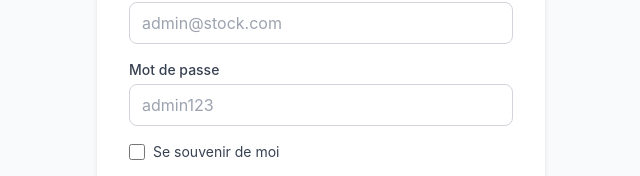
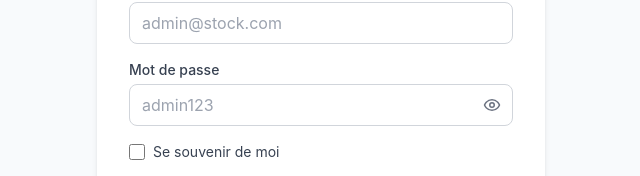
Before and after one commit to projet-d-intergiciel/frontend, a React app: page /login in a window 1280 px wide. Shown: the part 286-462 px from the top of the page, without its empty margins (319-959 px from the left). Built offline with nearby package versions, Linux system fonts and the light colour scheme; no server answers; the HTML template or start-up script is replaced by a standard one.

Commit message:
merging with orders

```diff
--- a/src/App.jsx
+++ b/src/App.jsx
@@ -67,14 +67,36 @@
             </PrivateRoute>
           } />
 
-          {/* Redirection par défaut */}
-          <Route path="/" element={<Navigate to="/dashboard" replace />} />
-          <Route path="/produits" element={<Navigate to="/stock" replace />} />
-          <Route path="/commandes" element={<Navigate to="/stock" replace />} />
-          <Route path="/notifications" element={<Navigate to="/dashboard" replace />} />
-            <Route path="/commandes" element={<OrderListPage />} />
-            <Route path="/orders/new" element={<NewOrderPage />} />
-            <Route path="/orders/:id" element={<OrderDetailPage />} />
+
+            <Route path="/commandes" element={
+              <PrivateRoute>
+                <RoleGuard allowedRoles={['ADMIN', 'GESTIONNAIRE']}>
+                    <Layout>
+                      <OrderListPage />
+                    </Layout>
+                  </RoleGuard>
+            </PrivateRoute>
+              } />
+
+            <Route path="/orders/new" element={
+              <PrivateRoute>
+                <RoleGuard allowedRoles={['ADMIN', 'GESTIONNAIRE']}>
+                    <Layout>
+                      <NewOrderPage />
+                    </Layout>
+                  </RoleGuard>
+            </PrivateRoute>
+              } />
+
+            <Route path="/orders/:id" element={
+              <PrivateRoute>
+                <RoleGuard allowedRoles={['ADMIN', 'GESTIONNAIRE']}>
+                    <Layout>
+                      <OrderDetailPage />
+                    </Layout>
+                  </RoleGuard>
+            </PrivateRoute>
+              } />
         </Routes>
       </StockProvider>
     </BrowserRouter>
--- a/src/pages/Login/Login.jsx
+++ b/src/pages/Login/Login.jsx
@@ -1,5 +1,6 @@
 // src/pages/Login/Login.jsx
 import { useState } from 'react';
+import { Eye, EyeOff } from 'lucide-react';
 import { useNavigate } from 'react-router-dom';
 import authService from '../../services/authService';
 
@@ -7,6 +8,7 @@
   const navigate = useNavigate();
   const [email, setEmail] = useState('');
   const [password, setPassword] = useState('');
+   const [showPassword, setShowPassword] = useState(false);
   const [rememberMe, setRememberMe] = useState(false);
   const [error, setError] = useState('');
   const [loading, setLoading] = useState(false);
@@ -64,14 +66,23 @@
             <label className="block text-sm font-medium text-gray-700 mb-1">
               Mot de passe
             </label>
+            <div className="relative">
               <input
-              type="password"
+                type={showPassword ? 'text' : 'password'}
                 value={password}
                 onChange={(e) => setPassword(e.target.value)}
                 placeholder="admin123"
                 required
-              className="w-full px-3 py-2 border border-gray-300 rounded-lg focus:ring-2 focus:ring-[#0F4C81] focus:border-[#0F4C81] outline-none transition"
+                className="w-full px-3 py-2 border border-gray-300 rounded-lg focus:ring-2 focus:ring-[#0F4C81] focus:border-[#0F4C81] outline-none transition pr-10"
               />
+              <button
+                type="button"
+                onClick={() => setShowPassword(!showPassword)}
+                className="absolute right-3 top-1/2 -translate-y-1/2 text-gray-500 hover:text-[#0F4C81] transition"
+              >
+                {showPassword ? <EyeOff size={18} /> : <Eye size={18} />}
+              </button>
+            </div>
           </div>
 
           {/* Se souvenir de moi */}
--- a/src/pages/orders/NewOrderPage.jsx
+++ b/src/pages/orders/NewOrderPage.jsx
@@ -74,7 +74,7 @@
         {/* En-tête */}
         <div style={styles.cardHeader}>
           <h2 style={styles.title}>➕ Nouvelle Commande</h2>
-          <button style={styles.btnBack} onClick={() => navigate('/orders')}>← Retour</button>
+          <button style={styles.btnBack} onClick={() => navigate('/commandes')}>← Retour</button>
         </div>
 
         {errors.global && <div style={styles.errorBox}>{errors.global}</div>}
```
Lines whose indentation alone changed are shown as unchanged.
